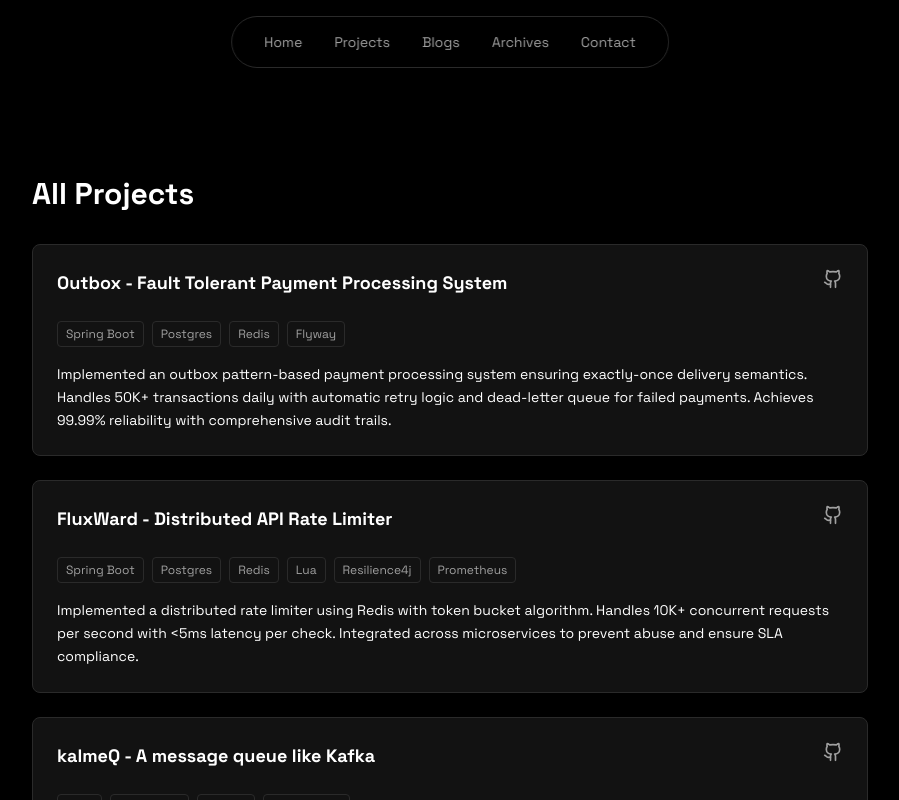
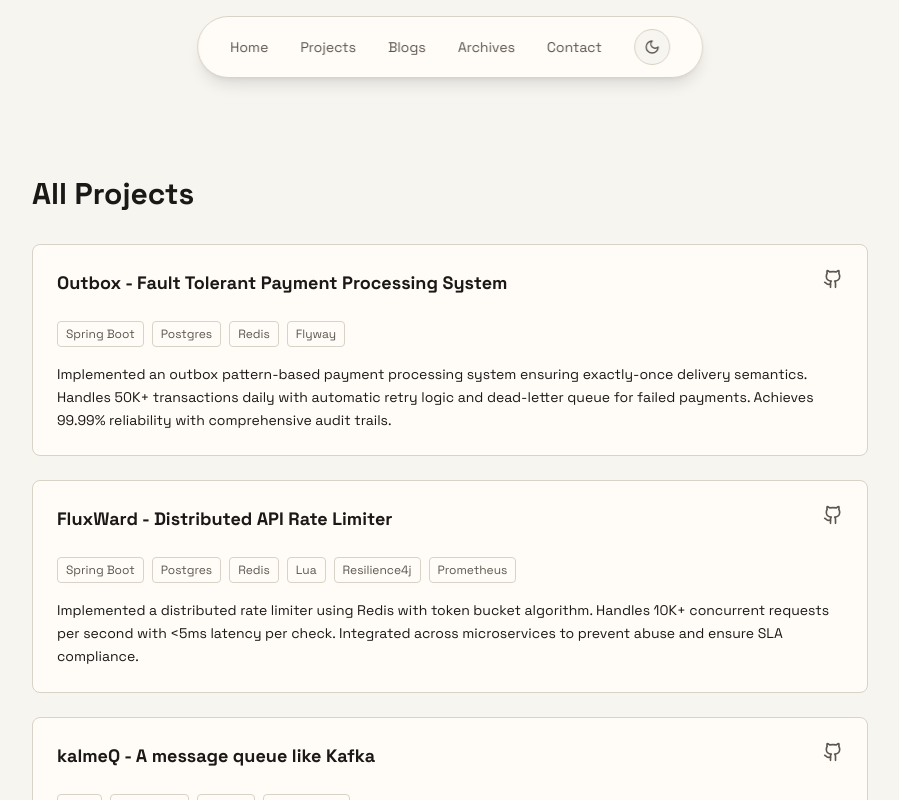
Before and after one commit to Yash-Raj-5424/YashVerse, a Next.js app: page /projects in a window 1280 px wide. Shown: the top 800 px of the page, without its empty margins (190-1089 px from the left). Built offline with nearby package versions, Linux system fonts and the light colour scheme.

Commit message:
add light mode option

```diff
--- a/app/globals.css
+++ b/app/globals.css
@@ -19,13 +19,81 @@
   box-sizing: border-box;
 }
 
+:root {
+  color-scheme: dark;
+  --color-bg: 0 0 0;
+  --color-surface: 18 18 18;
+  --color-border: 42 42 42;
+  --color-text: 255 255 255;
+  --color-muted: 160 160 160;
+  --color-accent: 229 229 229;
+  --color-scroll-track: 26 26 26;
+  --color-scroll-thumb-start: 75 85 99;
+  --color-scroll-thumb-end: 45 55 72;
+}
+
+html[data-theme='light'] {
+  color-scheme: light;
+  --color-bg: 247 245 240;
+  --color-surface: 255 252 247;
+  --color-border: 217 210 198;
+  --color-text: 27 25 23;
+  --color-muted: 93 86 79;
+  --color-accent: 45 41 38;
+  --color-scroll-track: 232 227 219;
+  --color-scroll-thumb-start: 169 162 153;
+  --color-scroll-thumb-end: 124 116 106;
+}
+
+html[data-theme='light'] body {
+  background-color: rgb(var(--color-bg));
+  color: rgb(var(--color-text));
+}
+
+html[data-theme='light'] .bg-dark-bg {
+  background-color: rgb(var(--color-bg)) !important;
+}
+
+html[data-theme='light'] .bg-dark-surface {
+  background-color: rgb(var(--color-surface)) !important;
+}
+
+html[data-theme='light'] .border-dark-border {
+  border-color: rgb(var(--color-border)) !important;
+}
+
+html[data-theme='light'] .text-dark-text,
+html[data-theme='light'] .text-white {
+  color: rgb(var(--color-text)) !important;
+}
+
+html[data-theme='light'] .text-dark-muted {
+  color: rgb(var(--color-muted)) !important;
+}
+
+html[data-theme='light'] .hover\:text-dark-text:hover {
+  color: rgb(var(--color-text)) !important;
+}
+
+html[data-theme='light'] .hover\:border-dark-muted:hover {
+  border-color: rgb(var(--color-muted)) !important;
+}
+
+html[data-theme='light'] .bg-dark-bg\/40 {
+  background-color: rgb(var(--color-bg)) !important;
+}
+
+html[data-theme='light'] .bg-dark-surface\/80 {
+  background-color: rgb(var(--color-surface)) !important;
+}
+
 html {
   scroll-behavior: smooth;
 }
 
 body {
-  background-color: #000000;
-  color: #ffffff;
+  background-color: rgb(var(--color-bg));
+  color: rgb(var(--color-text));
   font-family: 'Space Grotesk', 'Courier New', monospace;
   font-weight: 400;
   line-height: 1.6;
@@ -40,13 +108,13 @@ h1, h2, h3, h4, h5, h6 {
 }
 
 a {
-  color: #ffffff;
+  color: rgb(var(--color-text));
   text-decoration: none;
   transition: color 0.2s ease;
 }
 
 a:hover {
-  color: #e5e5e5;
+  color: rgb(var(--color-accent));
 }
 
 /* Sora styling for hero headings */
@@ -61,22 +129,22 @@ a:hover {
 }
 
 ::-webkit-scrollbar-track {
-  background: #1a1a1a;
+  background: rgb(var(--color-scroll-track));
   border-radius: 4px;
 }
 
 ::-webkit-scrollbar-thumb {
-  background: linear-gradient(to bottom, #4b5563, #2d3748);
+  background: linear-gradient(to bottom, rgb(var(--color-scroll-thumb-start)), rgb(var(--color-scroll-thumb-end)));
   border-radius: 4px;
 }
 
 ::-webkit-scrollbar-thumb:hover {
-  background: linear-gradient(to bottom, #5a6573, #3d4758);
+  background: linear-gradient(to bottom, rgb(var(--color-scroll-thumb-start)), rgb(var(--color-scroll-thumb-start)));
 }
 
 .scrollbar-visible {
   scrollbar-width: auto;
-  scrollbar-color: #4b5563 #1a1a1a;
+  scrollbar-color: rgb(var(--color-scroll-thumb-start)) rgb(var(--color-scroll-track));
 }
 
 .github-activity-calendar-wrap .react-activity-calendar {
--- a/app/layout.tsx
+++ b/app/layout.tsx
@@ -1,5 +1,6 @@
 import type { Metadata, Viewport } from 'next';
 import Navbar from '@/components/Navbar';
+import { ThemeProvider } from '@/components/ThemeProvider';
 import './globals.css';
 
 export const viewport: Viewport = {
@@ -18,10 +19,32 @@ export default function RootLayout({
   children: React.ReactNode;
 }) {
   return (
-    <html lang="en">
+    <html lang="en" suppressHydrationWarning data-theme="dark">
+      <head>
+        <script
+          dangerouslySetInnerHTML={{
+            __html: `
+              (() => {
+                try {
+                  const storedTheme = localStorage.getItem('theme');
+                  const prefersLight = window.matchMedia('(prefers-color-scheme: light)').matches;
+                  const theme = storedTheme === 'light' || storedTheme === 'dark'
+                    ? storedTheme
+                    : (prefersLight ? 'light' : 'dark');
+
+                  document.documentElement.dataset.theme = theme;
+                  document.documentElement.style.colorScheme = theme;
+                } catch (error) {}
+              })();
+            `,
+          }}
+        />
+      </head>
       <body className="bg-dark-bg text-dark-text">
-        <Navbar />
-        {children}
+        <ThemeProvider>
+          <Navbar />
+          {children}
+        </ThemeProvider>
       </body>
     </html>
   );
--- a/components/GitHubActivity.tsx
+++ b/components/GitHubActivity.tsx
@@ -2,6 +2,7 @@
 
 import dynamic from 'next/dynamic';
 import Container from './Container';
+import { useTheme } from './ThemeProvider';
 
 const GitHubCalendar = dynamic(() => import('react-github-calendar').then(m => m.default), {
   loading: () => <div className="text-dark-muted text-center py-8">Loading contribution graph...</div>,
@@ -9,6 +10,8 @@ const GitHubCalendar = dynamic(() => import('react-github-calendar').then(m => m
 });
 
 export default function GitHubActivity() {
+  const { theme } = useTheme();
+
   return (
     <section className="py-16 md:py-20">
       <Container>
@@ -19,7 +22,7 @@ export default function GitHubActivity() {
           <div className="flex justify-center w-full github-activity-calendar-wrap">
             <GitHubCalendar
               username="Yash-Raj-5424"
-              colorScheme="dark"
+              colorScheme={theme}
               fontSize={14}
               style={{ width: '100%' }}
             />
--- a/components/Navbar.tsx
+++ b/components/Navbar.tsx
@@ -2,10 +2,13 @@
 
 import Link from 'next/link';
 import { usePathname, useRouter } from 'next/navigation';
+import { Moon, Sun } from 'lucide-react';
+import { useTheme } from './ThemeProvider';
 
 export default function Navbar() {
   const pathname = usePathname();
   const router = useRouter();
+  const { theme, toggleTheme } = useTheme();
   const isOnHomePage = pathname === '/';
   const isOnProjectsPage = pathname === '/projects';
   const isOnBlogsPage = pathname === '/blogs';
@@ -54,9 +57,9 @@ export default function Navbar() {
   };
 
   return (
-    <nav className="fixed top-4 left-1/2 transform -translate-x-1/2 z-50 backdrop-blur-md bg-black/30 border border-dark-border rounded-full">
+    <nav className="fixed top-4 left-1/2 transform -translate-x-1/2 z-50 backdrop-blur-md bg-dark-surface border border-dark-border rounded-full shadow-lg shadow-black/10">
       <div className="px-8 py-3">
-        <ul className="flex gap-8">
+        <ul className="flex items-center gap-8">
           <li>
             <a
               href="/"
@@ -102,6 +105,18 @@ export default function Navbar() {
               Contact
             </a>
           </li>
+          <li>
+            <button
+              type="button"
+              onClick={toggleTheme}
+              className="inline-flex h-9 w-9 items-center justify-center rounded-full border border-dark-border bg-dark-bg/40 text-dark-muted transition-colors hover:border-dark-muted hover:text-dark-text"
+              aria-label={theme === 'dark' ? 'Switch to light mode' : 'Switch to dark mode'}
+              aria-pressed={theme === 'light'}
+              title={theme === 'dark' ? 'Switch to light mode' : 'Switch to dark mode'}
+            >
+              {theme === 'dark' ? <Sun size={16} strokeWidth={2} /> : <Moon size={16} strokeWidth={2} />}
+            </button>
+          </li>
         </ul>
       </div>
     </nav>
--- /dev/null
+++ b/components/ThemeProvider.tsx
@@ -0,0 +1,100 @@
+'use client';
+
+import { createContext, useContext, useLayoutEffect, useState } from 'react';
+
+type Theme = 'light' | 'dark';
+
+type ThemeContextValue = {
+  theme: Theme;
+  setTheme: (theme: Theme) => void;
+  toggleTheme: () => void;
+};
+
+const THEME_VARS = {
+  dark: {
+    '--color-bg': '0 0 0',
+    '--color-surface': '18 18 18',
+    '--color-border': '42 42 42',
+    '--color-text': '255 255 255',
+    '--color-muted': '160 160 160',
+    '--color-accent': '229 229 229',
+    '--color-scroll-track': '26 26 26',
+    '--color-scroll-thumb-start': '75 85 99',
+    '--color-scroll-thumb-end': '45 55 72',
+  },
+  light: {
+    '--color-bg': '247 245 240',
+    '--color-surface': '255 252 247',
+    '--color-border': '217 210 198',
+    '--color-text': '27 25 23',
+    '--color-muted': '93 86 79',
+    '--color-accent': '45 41 38',
+    '--color-scroll-track': '232 227 219',
+    '--color-scroll-thumb-start': '169 162 153',
+    '--color-scroll-thumb-end': '124 116 106',
+  },
+} as const;
+
+function applyTheme(theme: Theme) {
+  const root = document.documentElement;
+  const palette = THEME_VARS[theme];
+
+  root.dataset.theme = theme;
+  root.style.colorScheme = theme;
+
+  for (const [key, value] of Object.entries(palette)) {
+    root.style.setProperty(key, value);
+  }
+
+  document.body.style.backgroundColor = `rgb(${palette['--color-bg']})`;
+  document.body.style.color = `rgb(${palette['--color-text']})`;
+}
+
+const ThemeContext = createContext<ThemeContextValue | null>(null);
+
+function getInitialTheme(): Theme {
+  if (typeof window === 'undefined') {
+    return 'dark';
+  }
+
+  const storedTheme = window.localStorage.getItem('theme');
+  if (storedTheme === 'light' || storedTheme === 'dark') {
+    return storedTheme;
+  }
+
+  const themeAttribute = document.documentElement.dataset.theme;
+  if (themeAttribute === 'light' || themeAttribute === 'dark') {
+    return themeAttribute;
+  }
+
+  return window.matchMedia('(prefers-color-scheme: light)').matches ? 'light' : 'dark';
+}
+
+export function ThemeProvider({ children }: { children: React.ReactNode }) {
+  const [theme, setTheme] = useState<Theme>(getInitialTheme);
+
+  useLayoutEffect(() => {
+    applyTheme(theme);
+    window.localStorage.setItem('theme', theme);
+  }, [theme]);
+
+  const toggleTheme = () => {
+    setTheme(currentTheme => (currentTheme === 'dark' ? 'light' : 'dark'));
+  };
+
+  return (
+    <ThemeContext.Provider value={{ theme, setTheme, toggleTheme }}>
+      {children}
+    </ThemeContext.Provider>
+  );
+}
+
+export function useTheme() {
+  const context = useContext(ThemeContext);
+
+  if (!context) {
+    throw new Error('useTheme must be used within a ThemeProvider');
+  }
+
+  return context;
+}
--- a/tailwind.config.ts
+++ b/tailwind.config.ts
@@ -9,12 +9,12 @@ const config: Config = {
     extend: {
       colors: {
         dark: {
-          bg: '#000000',
-          surface: '#121212',
-          border: '#2a2a2a',
-          text: '#ffffff',
-          muted: '#a0a0a0',
-          accent: '#e5e5e5',
+          bg: 'rgb(var(--color-bg) / <alpha-value>)',
+          surface: 'rgb(var(--color-surface) / <alpha-value>)',
+          border: 'rgb(var(--color-border) / <alpha-value>)',
+          text: 'rgb(var(--color-text) / <alpha-value>)',
+          muted: 'rgb(var(--color-muted) / <alpha-value>)',
+          accent: 'rgb(var(--color-accent) / <alpha-value>)',
         },
       },
       maxWidth: {
```
